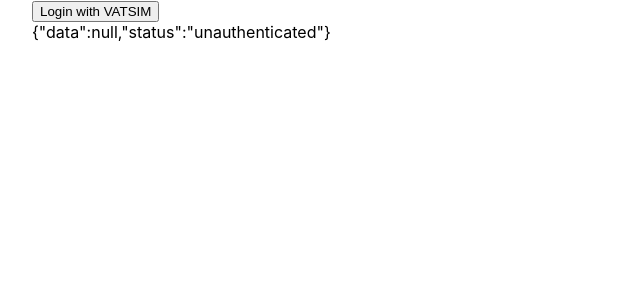
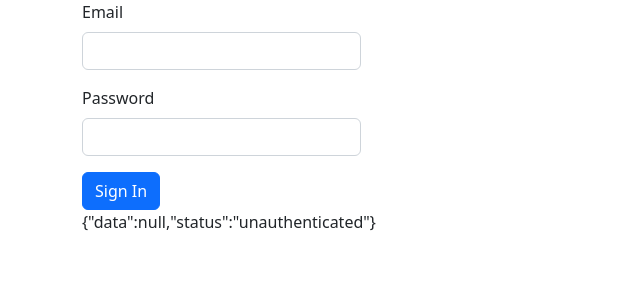
Before and after one commit to liamdln/project-salus, a Next.js app: page / in a window 1280 px wide. Shown: the top 300 px of the page, without its empty margins (0-640 px from the left). Built offline with nearby package versions, Linux system fonts and the light colour scheme; no server answers.

Commit message:
added prelim login functionality

```diff
--- a/components/public/landing.tsx
+++ b/components/public/landing.tsx
@@ -1,7 +1,5 @@
 import type { NextPage } from "next";
 import { signIn, signOut, useSession } from "next-auth/react";
-import Head from "next/head";
-import Image from "next/image";
 import React, { useState } from "react";
 
 const Landing: NextPage = () => {
@@ -9,9 +7,20 @@ const Landing: NextPage = () => {
     const [signInButtonLoading, setSignInButtonLoading] = useState(false);
     const [signOutButtonLoading, setSignOutButtonLoading] = useState(false);
 
+    const [email, setEmail] = useState("");
+    const [password, setPassword] = useState("");
+
+    function redirectAfterLogin() {
+        // will route to the authorized only area.
+        // if route === auth then push "/authorized" or "/dashboard"
+    }
+
     function login() {
+        console.log(email);
+        console.log(password);
         setSignInButtonLoading(true);
-        signIn("credentials", { callbackUrl: '/' })
+        const loginRes: any = signIn("credentials", { email, password, redirect: false, callbackUrl: "/" });
+        loginRes.error ? console.log(loginRes.error) : redirectAfterLogin();
     }
 
     function logout() {
@@ -26,7 +35,6 @@ const Landing: NextPage = () => {
     if (session.status === "authenticated") {
         signInHtml = (
             <>
-                <div className="text-white fs-5 fw-bold mb-3">Logged in as SOMEONE</div>
                 <button type="button" onClick={() => { logout() }} className={signOutButtonLoading ? "btn btn-primary me-10 disabled" : "btn btn-primary me-10"}>
                     {!signOutButtonLoading ? (
                         <span>
@@ -56,13 +64,13 @@ const Landing: NextPage = () => {
                 <button type="button" onClick={() => { login() }} className={signInButtonLoading ? "btn btn-primary me-10 disabled" : "btn btn-primary me-10"}>
                     {!signInButtonLoading ? (
                         <span>
-                            Login with VATSIM
+                            Sign In
                         </span>
                     ) : (
                         <span>
                             Please wait... <span className="spinner-border spinner-border-sm align-middle ms-2"></span>
                         </span>
-                    ) }
+                    )}
                 </button>
             </>
         )
@@ -71,13 +79,24 @@ const Landing: NextPage = () => {
     return (
         <>
             <main>
-                <div>
-                { signInHtml }
+                <div className="container">
+                    <div style={{ width: "25%" }}>
+                        <form>
+                            <div className="mb-3">
+                                <label htmlFor="emailBox" className="form-label">Email</label>
+                                <input type="email" value={email} onChange={(e) => { setEmail(e.currentTarget.value) }} className="form-control" id="emailBox" required />
+                            </div>
+                            <div className="mb-3">
+                                <label htmlFor="passwordBox" className="form-label">Password</label>
+                                <input type="password" value={password} onChange={(e) => { setPassword(e.currentTarget.value) }} className="form-control" id="passwordBox" required />
+                            </div>
+                            {signInHtml}
+                        </form>
+                    </div>
+                    <div>
+                        <p>{JSON.stringify(session)}</p>
+                    </div>
                 </div>
-                <div>
-                {JSON.stringify(session)}
-                </div>
-
             </main>
         </>
     );
--- a/pages/_app.tsx
+++ b/pages/_app.tsx
@@ -1,4 +1,5 @@
 import '../styles/globals.css'
+import 'bootstrap/dist/css/bootstrap.css'
 import type { AppProps } from 'next/app'
 import { SessionProvider } from "next-auth/react"
 
--- a/styles/globals.css
+++ b/styles/globals.css
@@ -1,9 +1,10 @@
+@import url('https://fonts.googleapis.com/css2?family=Mulish&display=swap');
+
 html,
 body {
   padding: 0;
   margin: 0;
-  font-family: -apple-system, BlinkMacSystemFont, Segoe UI, Roboto, Oxygen,
-    Ubuntu, Cantarell, Fira Sans, Droid Sans, Helvetica Neue, sans-serif;
+  font-family: 'Mulish', sans-serif;
 }
 
 a {
@@ -15,7 +16,7 @@ a {
   box-sizing: border-box;
 }
 
-@media (prefers-color-scheme: dark) {
+/* @media (prefers-color-scheme: dark) {
   html {
     color-scheme: dark;
   }
@@ -23,4 +24,4 @@ a {
     color: white;
     background: black;
   }
-}
+} */
--- /dev/null
+++ b/types/global.d.ts
@@ -0,0 +1,11 @@
+declare global {
+    namespace NodeJS {
+        interface ProcessEnv {
+            NODE_ENV: "development" | "production";
+        }
+    }
+    var _mongoClientPromise: Promise<MongoClient>;
+    var mongoose: any;
+}
+
+export { };
```
Also changed, not shown: lib/dbConnect.ts (added, +50 -0 lines), lib/mongodb-adaptor.ts (added, +30 -0 lines), model/user.ts (added, +23 -0 lines), package.json (+8 -0 lines), pages/api/auth/[...nextauth].ts (+41 -20 lines), types/next-auth.d.ts (deleted, +0 -13 lines), 2 other files (tests, documents, lock files or other folders).
